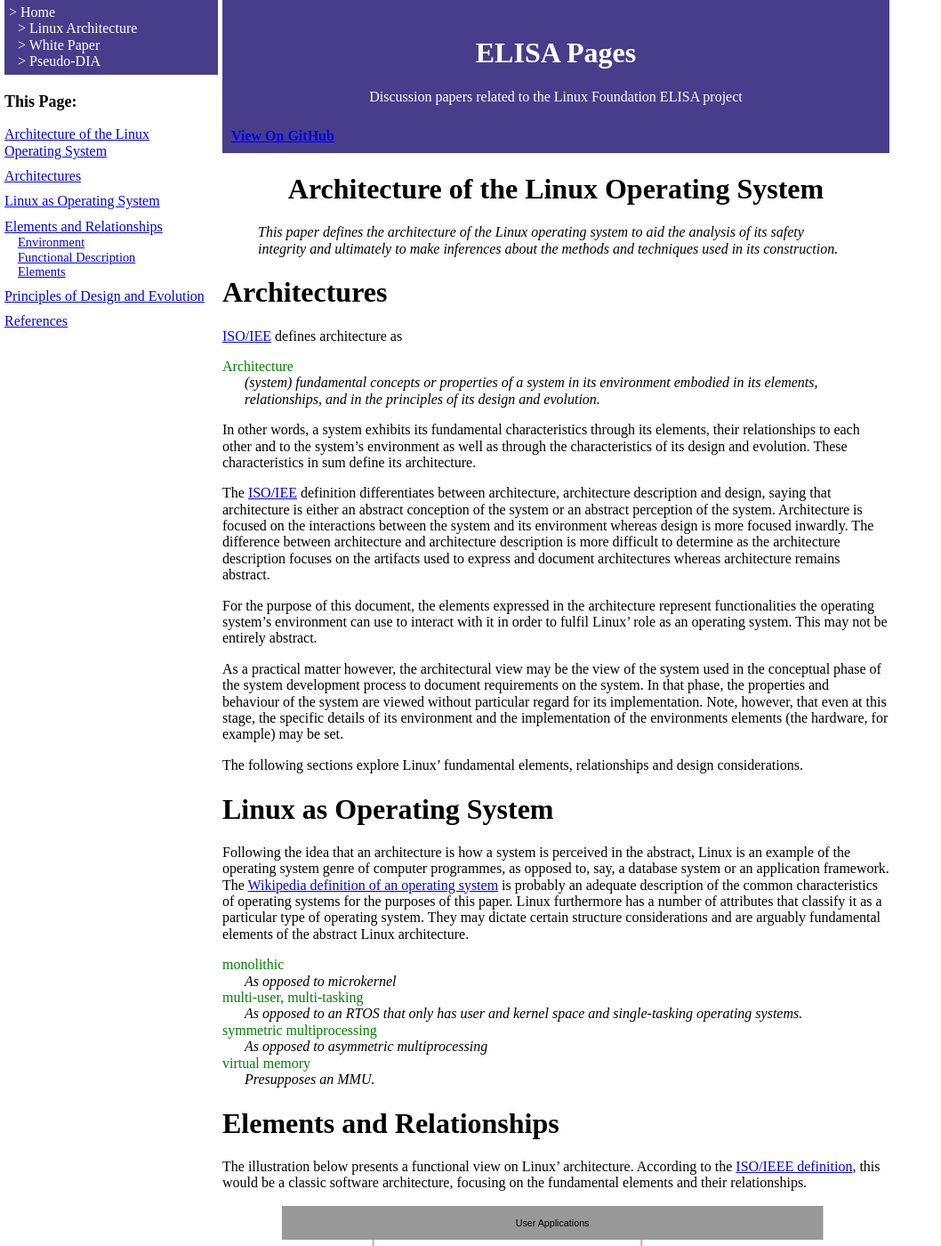
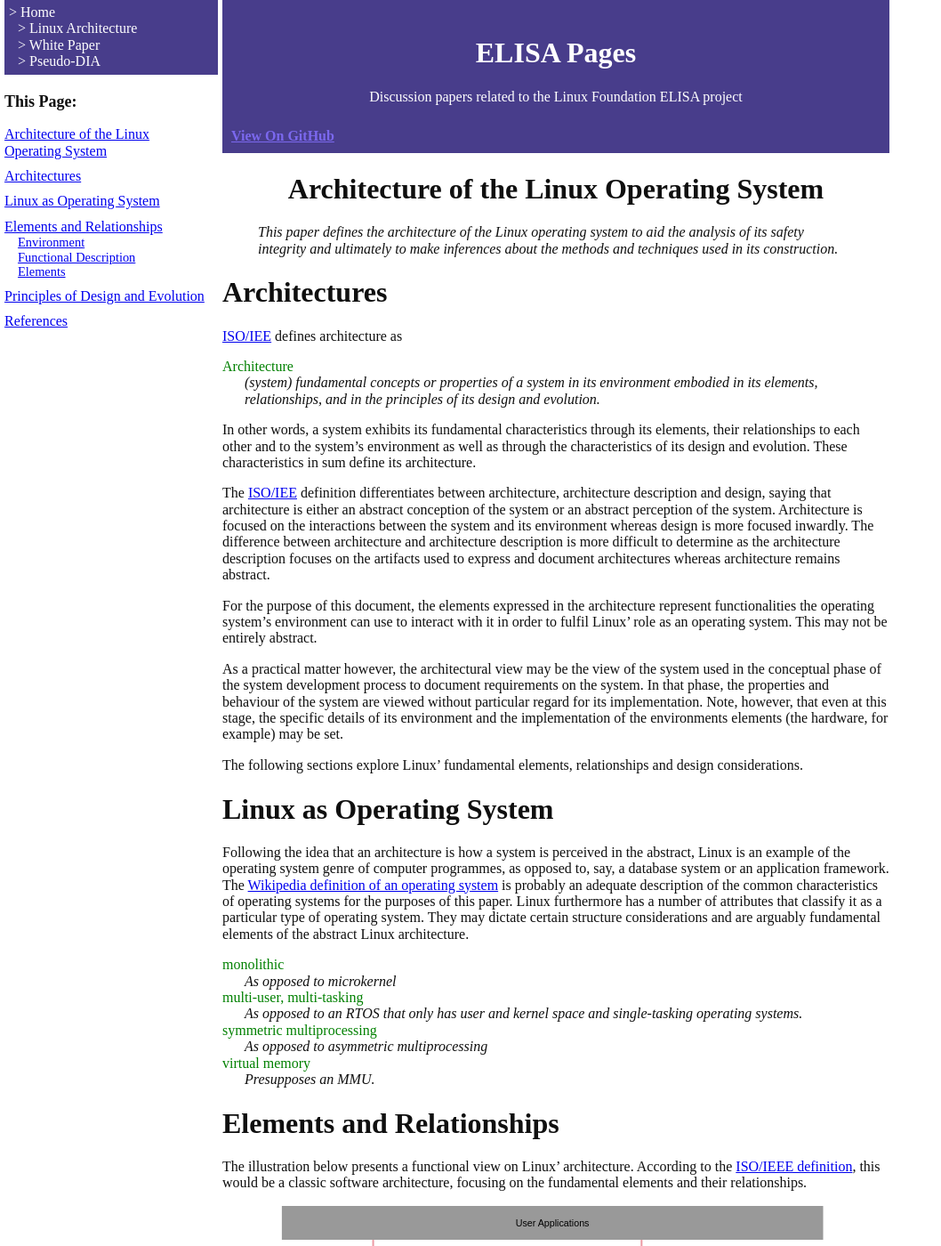
Before and after one commit to OpenJohnMacGregor/ElisaPages, a Jekyll site: the page built from docs/LinuxArchitecture.md, in a window 1280 px wide and 1400 px high. Shown: the whole window at 89% size, without its empty margins (0-1058 px from the left). Built offline with Jekyll 4.4.1, drawn with Linux system fonts in a browser that asks for light colours.

```diff
--- a/docs/LinuxArchitecture.md
+++ b/docs/LinuxArchitecture.md
@@ -253,7 +253,7 @@ and could be considered architecture characterising elements or architectural fe
 
 1. [ISO/IEE Definition of Architecture](http://www.iso-architecture.org/ieee-1471/defining-architecture.html "ISO/IEE Definition of Architecture")
 2. [ISO/IEE Conceptual Model of Architecture Description](http://www.iso-architecture.org/ieee-1471/cm/ "ISO/IEE Conceptual Model of Architecture Description")
-1. [IBM: Anatomy of the Linux Kernel](https://developer.ibm.com/technologies/linux/articles/l-linux-kernel/"IBM: Anatomy of the Linux Kernel")
+1. [IBM: Anatomy of the Linux Kernel](https://developer.ibm.com/technologies/linux/articles/l-linux-kernel/ "IBM: Anatomy of the Linux Kernel")
 1. [Wikipedia: File System Hierarchy Standard](https://en.wikipedia.org/wiki/Filesystem_Hierarchy_Standard "Wikipedia: File System Hierarchy Standard")
 1. [Wikipedia: Linux Kernel Interfaces](https://en.wikipedia.org/wiki/Linux_kernel_interfaces "Wikipedia: Linux Kernel Interfaces")
 1. [Wikipedia: Operating System](https://en.wikipedia.org/wiki/Operating_system "Wikipedia: Linux Kernel Interfaces")
--- a/docs/assets/css/style.css
+++ b/docs/assets/css/style.css
@@ -1,6 +1,7 @@
 body	{
 		margin: 0;
 		padding: 0;
+		color: #0f0f0f;
 }
 blockquote {
 		font-style: italic;
@@ -27,6 +28,9 @@ header	{
 #banner	{
 		text-align: left;
 		padding: 10px;
+}
+#banner a {
+		color: mediumSlateBlue;
 }
 nav		{
 		position: fixed;
```
